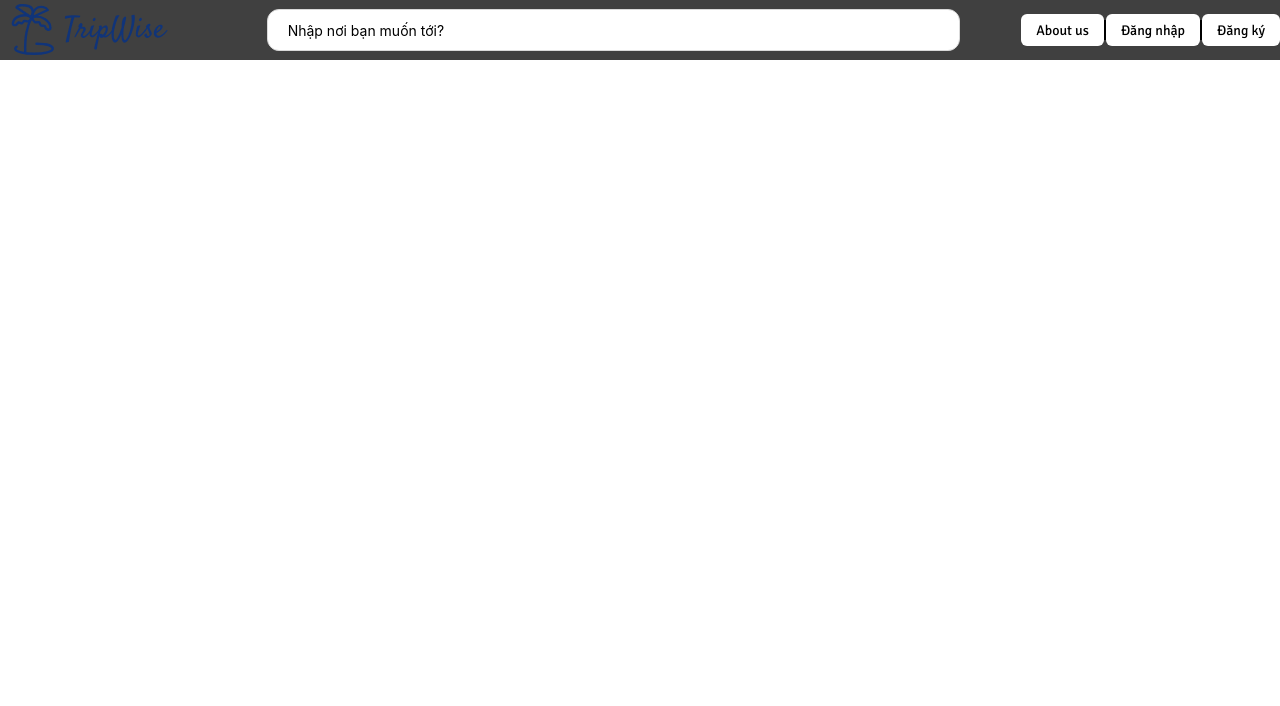
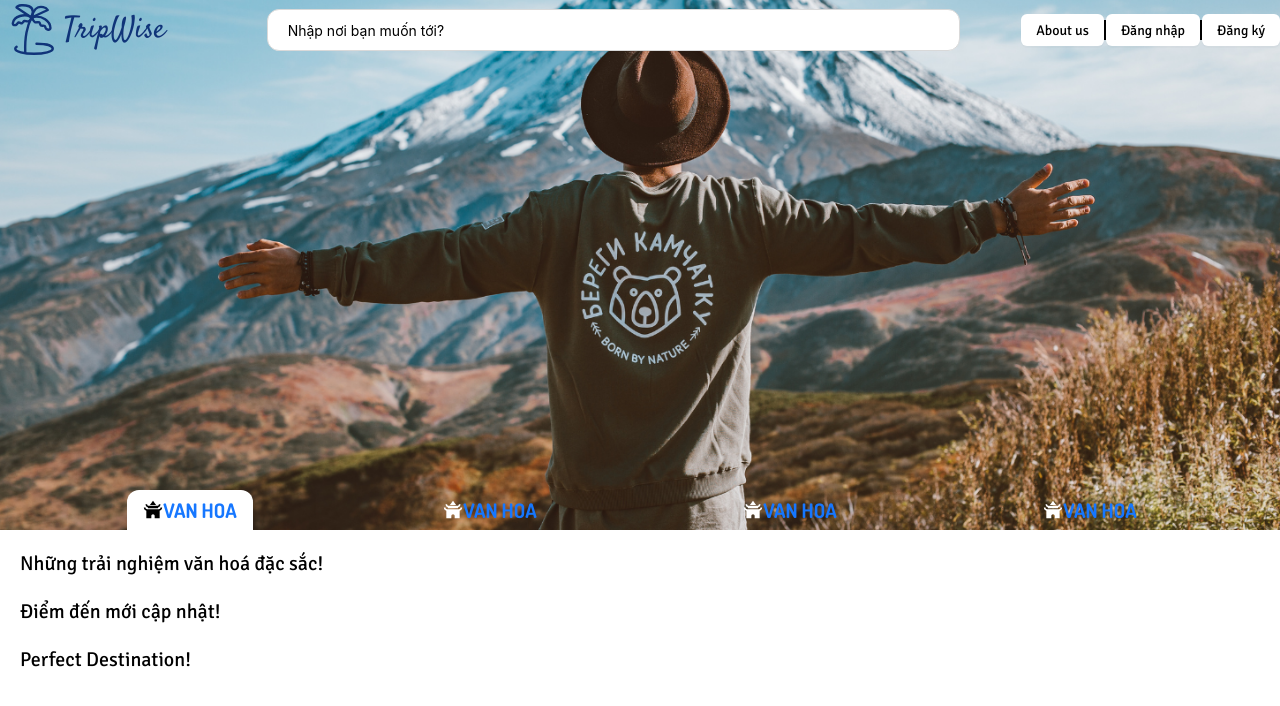
Before and after one commit to Vanhdev/CN-Web-Frontend, a React (Create React App) app: page /all-tours in a window 1280 px wide. Shown: the top 706 px of the page. Built offline with nearby package versions, Linux system fonts and the light colour scheme.

Commit message:
AllToursPage: Add bg and link login/register

```diff
--- a/src/pages/AllTours/components/NavBar/index.js
+++ b/src/pages/AllTours/components/NavBar/index.js
@@ -3,9 +3,10 @@ import React from "react";
 import { MdTempleBuddhist } from "react-icons/md";
 import "../../../../assets/fonts.css";
 
-const NavBar = () => {
+const NavBar = (props) => {
+  const { className } = props;
   return <>
-    <Row className="bg-neutral-700 flex items-center px-10">
+    <Row className={"bg-transparent flex items-center px-10 h-fit w-full " + className}>
 
       <Col span={6} className="flex justify-center border-solid">
         <Button type="link" className="text-black bg-white h-10 rounded-none rounded-t-xl">
@@ -49,4 +50,4 @@ const NavBar = () => {
 
 export default NavBar;
 
-// TODO: hover icon + transparent background
+// TODO: hover icon
--- a/src/pages/AllTours/components/TopBar/index.js
+++ b/src/pages/AllTours/components/TopBar/index.js
@@ -1,22 +1,28 @@
 import { Input, Row, Col, Button } from "antd";
 import React from "react";
 import Logo from "../../../../components/Logo";
+import { useNavigate } from "react-router-dom";
 
-const TopBar = () => {
+const TopBar = (props) => {
+  const { className } = props;
+  const navigate = useNavigate();
   return <>
-    <Row className="bg-neutral-700 flex items-center">
+    <Row className={"bg-transparent flex items-center h-fit w-full " + className}>
       <Col span={4} className="px-1">
         <Logo color={"#103479"} size={60} />
       </Col>
       <Col span={13} offset={1}>
-        <Input className="rounded-xl h-10 placeholder:text-black p-5" placeholder="Nhập nơi bạn muốn tới?" />
+        <Input
+          className="rounded-xl h-10 placeholder:text-black p-5"
+          placeholder="Nhập nơi bạn muốn tới?"
+        />
       </Col>
       <Col span={6} className="flex justify-end items-center">
         <Button className="border-none text-black text-l">About us</Button>
         <Row className="bg-black h-5" style={{width: "2px"}}></Row>
-        <Button className="border-none text-black text-l">Đăng nhập</Button>
+        <Button className="border-none text-black text-l" onClick={() => navigate("/login")}>Đăng nhập</Button>
         <Row className="bg-black h-5" style={{width: "2px"}}></Row>
-        <Button className="border-none text-black text-l">Đăng ký</Button>
+        <Button className="border-none text-black text-l" onClick={() => navigate("/register")}>Đăng ký</Button>
       </Col>
     </Row>
   </>;
@@ -24,4 +30,4 @@ const TopBar = () => {
 
 export default TopBar;
 
-// TODO: search icon + bg-transparent
+// TODO: search icon
--- a/src/pages/AllTours/index.js
+++ b/src/pages/AllTours/index.js
@@ -1,16 +1,29 @@
 import React from "react";
 import NavBar from "./components/NavBar";
 import TopBar from "./components/TopBar";
+import bg from "../../assets/images/alltour-bg.png"
+import { Image, Row, Col } from "antd";
+import "../../assets/fonts.css";
 
 const AllToursPage = () => {
   return <>
-    <TopBar />
-    {/* <NavBar />
-    All Tours Page */}
+    <Row className="w-full relative">
+      <Image src={bg} width={"100%"} preview={false} />
+      <TopBar className="absolute top-0 left-0 right-0" />
+      <NavBar className="absolute bottom-0 left-0 right-0" />
+    </Row>
+    <Row className="w-full m-5">
+      <Col span={24} className="text-xl" style={{fontFamily: "Signika"}}>Những trải nghiệm văn hoá đặc sắc!</Col>
+    </Row>
+    <Row className="w-full m-5">
+      <Col span={24} className="text-xl" style={{fontFamily: "Signika"}}>Điểm đến mới cập nhật!</Col>
+    </Row>
+    <Row className="w-full m-5">
+      <Col span={24} className="text-xl" style={{fontFamily: "Signika"}}>Perfect Destination!</Col>
+    </Row>
   </>
 }
 
 export default AllToursPage;
 
-// TODO: Background
 // TODO: tourInfoBox component
--- a/src/pages/Login/index.js
+++ b/src/pages/Login/index.js
@@ -5,8 +5,10 @@ import { IoMdLock } from "react-icons/io";
 import Logo from "../../components/Logo";
 import background from "../../assets/images/LoginPageBackground.png";
 import "../../assets/fonts.css";
+import { useNavigate } from "react-router-dom";
 
 const LoginModal = () => {
+    const navigate = useNavigate();
     const [form] = Form.useForm();
     const onFinish = () => {
       console.log(form.getFieldsValue());
@@ -66,7 +68,7 @@ const LoginModal = () => {
             </Col>
 
             <Col span={24} className="m-5 text-right">
-              <Button type="link" href="register">
+              <Button type="link" onClick={() => navigate("/register")}>
                 <Row
                   className="text-white underline"
                   style={{ fontFamily: "Signika" }}
--- a/src/pages/Register/index.js
+++ b/src/pages/Register/index.js
@@ -7,8 +7,10 @@ import { RiCalendar2Fill } from "react-icons/ri";
 import Logo from "../../components/Logo";
 import background from "../../assets/images/LoginPageBackground.png";
 import "../../assets/fonts.css";
+import { useNavigate } from "react-router-dom";
 
 const SigninModal = () => {
+    const navigate = useNavigate();
     const [form] = Form.useForm();
     const onFinish = () => {
       console.log(form.getFieldsValue());
@@ -151,7 +153,7 @@ const SigninModal = () => {
             </Col>
 
             <Col span={24} className="m-5 text-right">
-              <Button type="link" href="login">
+              <Button type="link" onClick={() => navigate("/login")}>
                 <Row
                   className="text-white underline"
                   style={{ fontFamily: "Signika" }}
```
Also changed, not shown: src/assets/images/alltour-bg.png (added).
